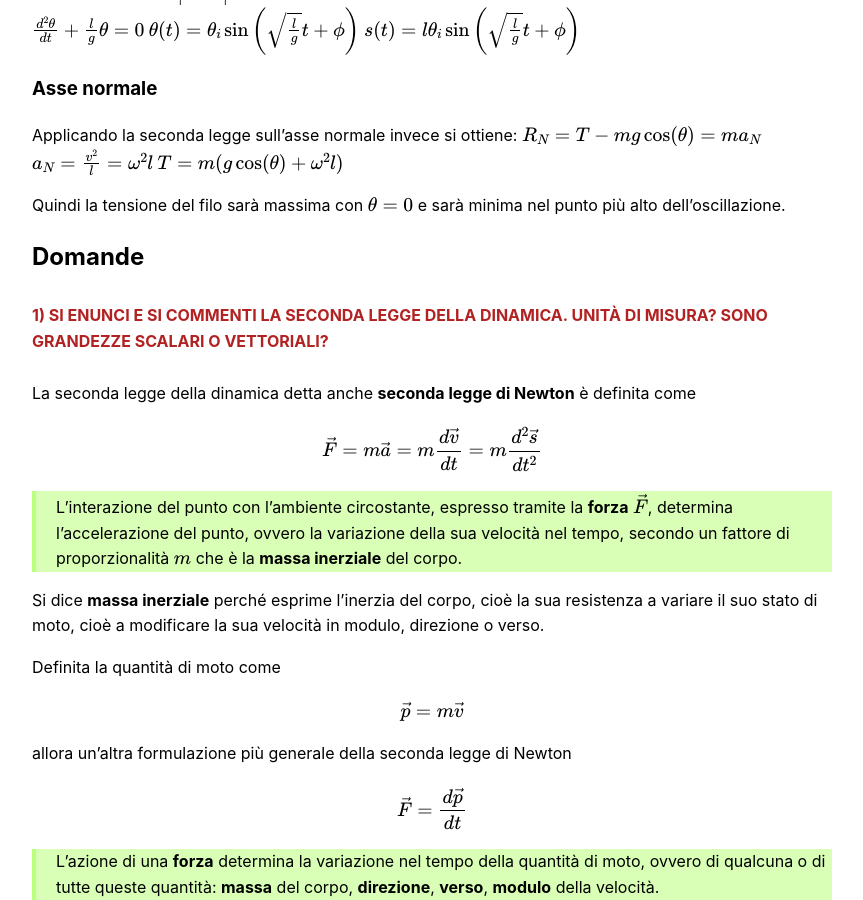
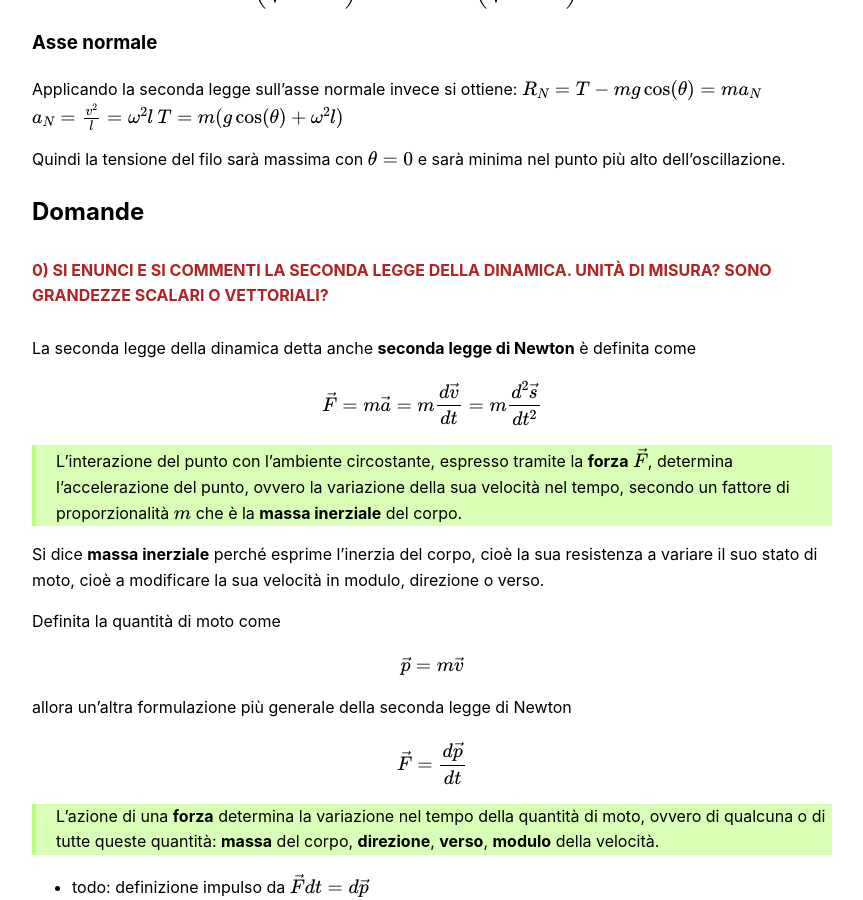
Before and after one commit to FedericoMenegoz/UNITN-fisica-orale, a Jekyll site: the page built from content/dinamica.md, in a window 1280 px wide and 900 px high, scrolled down 3174 px. Shown: the whole window, without its empty margins (208-1071 px from the left). Built offline with Jekyll 4.4.1, drawn with Linux system fonts in a browser that asks for light colours; our own code applies the rules of GitHub Pages for plain Markdown files.

Commit message:
Test counter

```diff
--- a/content/dinamica.md
+++ b/content/dinamica.md
@@ -3,7 +3,6 @@ title: Dinamica
 counter: 0
 ---
 # Dinamica
-counter: {{ page.counter }}
 ## Secondo principio della dinamica
 Gurda [risposta](#1-si-enunci-e-si-commenti-la-seconda-legge-della-dinamica-unità-di-misura-sono-grandezze-scalari-o-vettoriali).
 
@@ -124,7 +123,8 @@ Quindi la tensione del filo sarà massima con $\theta = 0$ e sarà minima nel pu
 
 
 ## Domande
-##### 1) Si enunci e si commenti la seconda legge della dinamica. Unità di misura? Sono grandezze scalari o vettoriali?
+{% assign counter = counter | plus: 1 %}
+##### {{ page.counter }}) Si enunci e si commenti la seconda legge della dinamica. Unità di misura? Sono grandezze scalari o vettoriali?
 
 La seconda legge della dinamica detta anche __seconda legge di Newton__ è definita come
 
@@ -152,6 +152,7 @@ $$\vec F = \frac {d\vec p}{dt}$$
 ---
 <br>
 
+{% assign counter = counter | plus: 1 %}
 ##### 2) Un proiettile sta procedendo parallelamente al suolo, la sua quota è invariata e la sua velocità diminuisce; si commenti la situazione con la 2° legge della dinamica
 <br>
 Se il proiettile sta proseguendo parallelamente al suolo, mantenendo quota costande, ma con velocità in diminuzione, significa che il corpo ha un'accelerazione opposta al vettore velocità.
@@ -169,12 +170,14 @@ Poiché il proiettile non perde quota, la forza peso $m\vec g$ deve essere bilan
 
 ---
 
+{% assign counter = counter | plus: 1 %}
 ##### 3) Le forze di attrito sono sempre..?
 
 Come specificato [qui](#forza-dattrito-radente), le forze d'attrito sono sempre opposte al moto.
 
 ---
 
+{% assign counter = counter | plus: 1 %}
 ##### 4) Appendiamo un corpo al soffitto con una molla. Cosa succede?
 
 Quando una __molla__ è fissata al soffitto e vi appendiamo una massa $m$, la situazione è simile al caso orizzontale, ma la _posizione di equilibrio_ è diversa perché è presente anche la __forza peso__:
@@ -213,6 +216,7 @@ $$
 
 ---
 
+{% assign counter = counter | plus: 1 %}
 ##### 5) Cos’è la statica? _hint Su un corpo possono agire più forze_
 
 Secondo la __prima legge della dinamica__ (principio di inerzia), un corpo:
@@ -240,11 +244,13 @@ il corpo rimane fermo, o non cambia di velocità.
 
 ---
 
+{% assign counter = counter | plus: 1 %}
 ##### 6) Parli dell’attrito statico
 Vedi [attrito statico](#forza-dattrito-statico).
 
 ---
 
+{% assign counter = counter | plus: 1 %}
 ##### 7) Reazioni vincolari, nel modo più generico che conosci
 
 Come dice il termine le reazioni vincolari dipendono da un __vincolo__. In accordo con il [principio di azione e reazione](#terza-legge-di-newton-principio-di-azione-e-reazione) quando un corpo esercita una forza su un vincolo questo vincolo eserciterà sul corpo una forza uguale e contraria.
@@ -260,46 +266,55 @@ Le reazioni vincolari possono bilanciare le forze agenti sul corpo in un sistema
 
 <a id="dinamica-domanda-9"></a>
 
+{% assign counter = counter | plus: 1 %}
 ##### 9) Sensazione del peso: entriamo in un ascensore con una bilancia e saliamo, cosa succede?
 
 
 ---
 
+{% assign counter = counter | plus: 1 %}
 ##### 10) Domanda di [prima](#dinamica-domanda-9) ma su un vagone di un treno in viaggio
 
 
 ---
 
+{% assign counter = counter | plus: 1 %}
 ##### 11) Terzo principio della dinamica. Se considero un sistema che prevede delle forze di reazione, mi fanno escludere a priori che il sistema sia isolato, oppure non è vero? La legge vale sempre? Quando un sistema si dice isolato?
 
 
 ---
 
+{% assign counter = counter | plus: 1 %}
 ##### 12) Funi inestensibili.
 
 
 ---
 
+{% assign counter = counter | plus: 1 %}
 ##### 13) Appendiamo una molla al soffitto con a un estremo un corpo di massa m.
 
 
 ---
 
+{% assign counter = counter | plus: 1 %}
 ##### 14)  Forza di attrito statico.
 
 
 ---
 
+{% assign counter = counter | plus: 1 %}
 ##### 15) Cos’è la quantità di moto?
 
 
 ---
 
+{% assign counter = counter | plus: 1 %}
 ##### 16)  Ha a disposizione una bilancia, come può misurare il tempo sapendo solo massa e lunghezza. _hint moto armonico del pendolo_
 
 
 ---
 
+{% assign counter = counter | plus: 1 %}
 ##### 17) Quali sono le forze fondamentali della natura?
 
 Le forze fondamentali della natura sono riconducibili all'interazione [Gravitazionale](./forza-gravitazionale.md), l'interazione Elettromagnetica, a livello nucleare e subnucleare ci sono l'interazione Forte e l'interazione Debole
```
